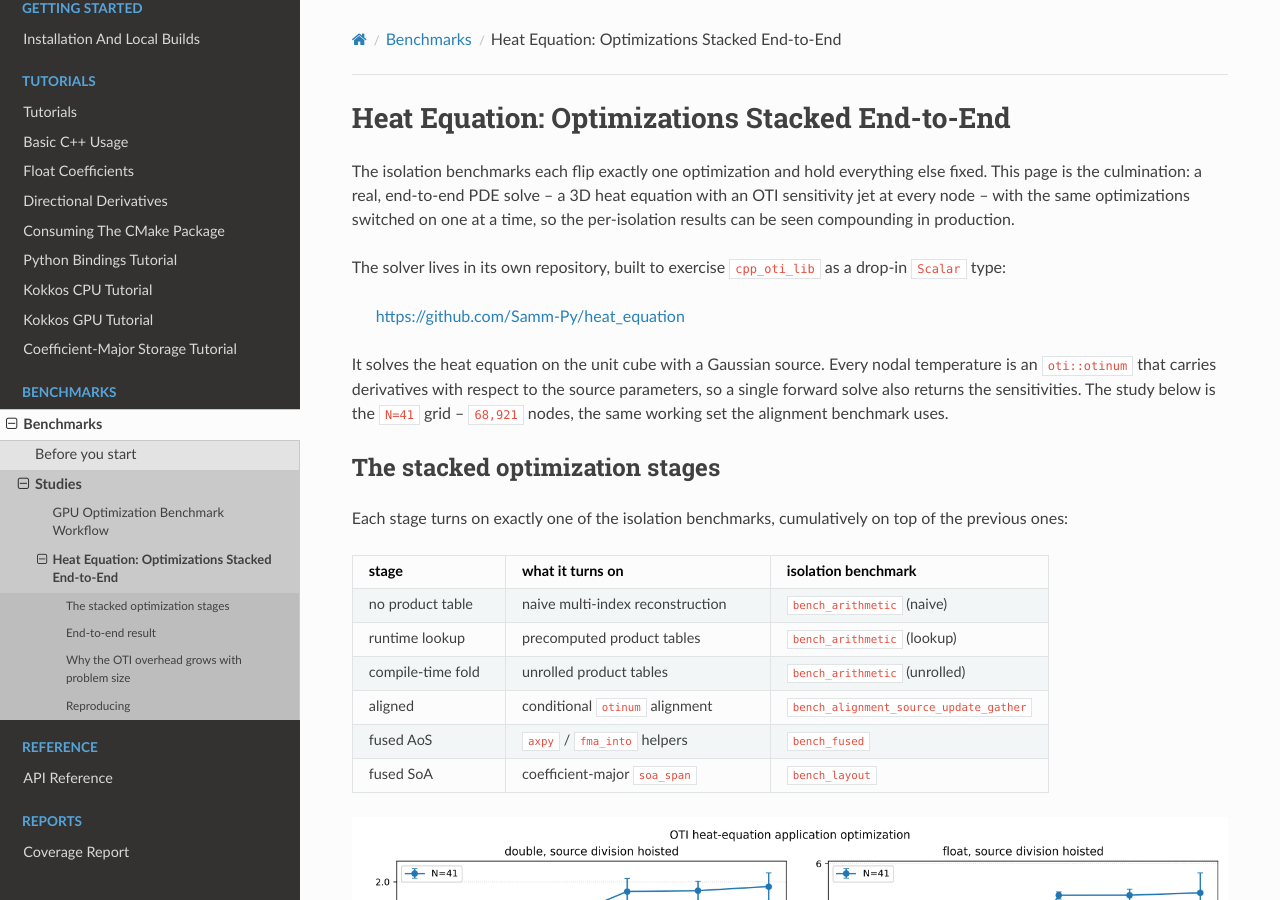
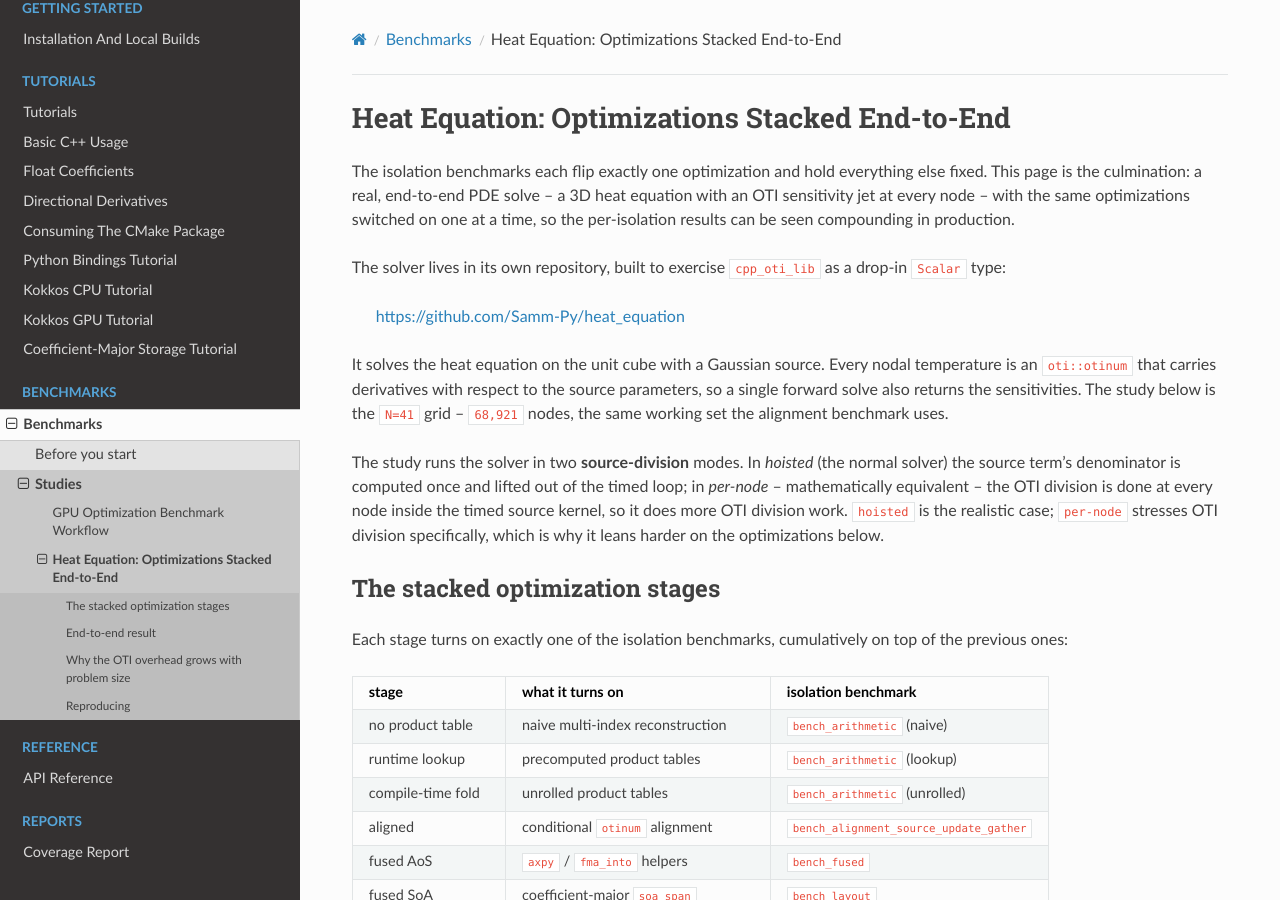
Before and after one commit to Samm-Py/cpp_oti_lib, a Sphinx documentation site: the page built from docs/benchmarks/heat_equation.rst, in a window 1280 px wide and 900 px high. Built offline with Sphinx 7.4.7 and the Read the Docs theme 3.1.0, drawn with Linux system fonts in a browser that asks for light colours; some of the changed text lies outside the part shown.

Commit message:
Docs: define hoisted/per-node source division up front; pin one in the sweep
The page used 'hoisted' and 'per-node source-division' in the results before
defining them, and the overhead sweep ran both modes by default (doubling every
run). Add an up-front definition of the two source-division modes in the intro,
pin --source-divisions hoisted in the per-stage overhead command, and trim the
Reproducing note to reference the up-front description.

Co-Authored-By: Claude Opus 4.8 <noreply@anthropic.com>

```diff
--- a/docs/benchmarks/heat_equation.rst
+++ b/docs/benchmarks/heat_equation.rst
@@ -17,6 +17,13 @@ temperature is an ``oti::otinum`` that carries derivatives with respect to the
 source parameters, so a single forward solve also returns the sensitivities. The
 study below is the ``N=41`` grid -- ``68,921`` nodes, the same working set the
 alignment benchmark uses.
+
+The study runs the solver in two **source-division** modes. In *hoisted* (the
+normal solver) the source term's denominator is computed once and lifted out of
+the timed loop; in *per-node* -- mathematically equivalent -- the OTI division is
+done at every node inside the timed source kernel, so it does more OTI division
+work. ``hoisted`` is the realistic case; ``per-node`` stresses OTI division
+specifically, which is why it leans harder on the optimizations below.
 
 The stacked optimization stages
 -------------------------------
@@ -186,7 +193,12 @@ baseline:
      --build --build-dir build-cuda \
      --grid-sizes 21 31 41 51 61 81 \
      --variants naive lookup unrolled aligned fused_aos fused_soa \
-     --total-time 0.01
+     --total-time 0.01 --source-divisions hoisted
+
+By default the runner sweeps *both* source-division modes (``hoisted`` and
+``per-node``, described at the top of this page), which doubles every run; for the
+overhead study pick one with ``--source-divisions`` -- ``hoisted`` is the
+representative case.
 
 ``--total-time`` is the physical simulation time (default ``0.01``); hold it fixed
 across the sweep so the per-grid work (``num_nodes * num_steps``) is set by the
```
